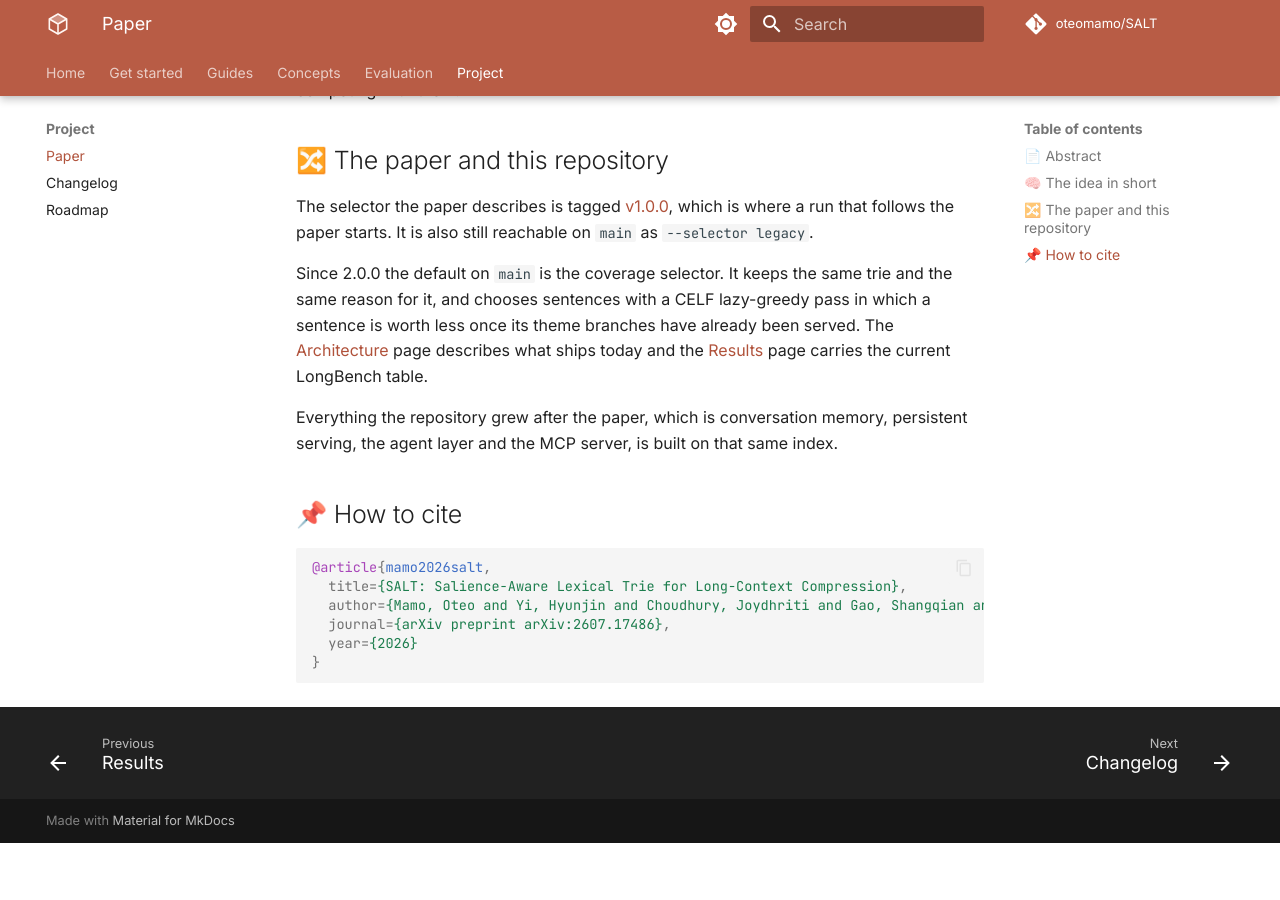
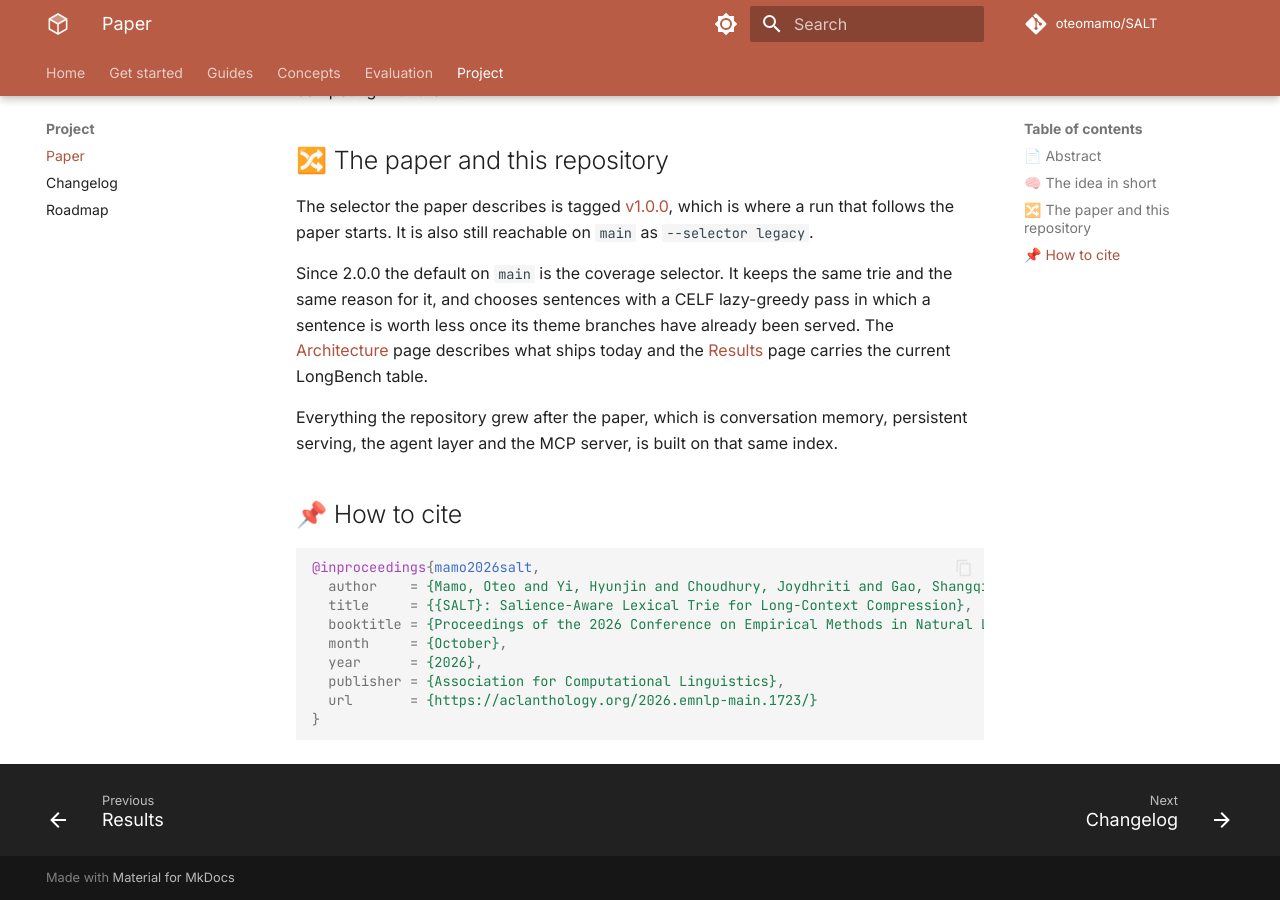
Before and after one commit to oteomamo/SALT, an MkDocs documentation site: the page built from docs/paper.md, in a window 1280 px wide and 900 px high, scrolled down 1468 px. Built offline with MkDocs 1.6.1 and Material for MkDocs 9.7.7, drawn with Linux system fonts in a browser that asks for light colours; comment, search, counter and statistics services are not loaded; the version menu is left out; before the commit the page ends 2311 px from its top, so only the background shows below that; some of the changed text lies outside the part shown.

Commit message:
v3.0.34 README: the citation and EMNLP badge point at the ACL Anthology

````diff
--- a/docs/paper.md
+++ b/docs/paper.md
@@ -7,7 +7,7 @@
     Methods in Natural Language Processing, held in Budapest.
 
 <div class="salt-buttons" markdown>
-[Read it on OpenReview](https://openreview.net/forum?id=UTJqOhkSqi){ .md-button .md-button--primary }
+[Read it in the ACL Anthology](https://aclanthology.org/2026.emnlp-main.1723/){ .md-button .md-button--primary }
 [arXiv preprint](https://arxiv.org/abs/2607.17486){ .md-button }
 </div>
 
@@ -84,10 +84,13 @@ on that same index.
 ## 📌 How to cite
 
 ```bibtex
-@article{mamo2026salt,
-  title={SALT: Salience-Aware Lexical Trie for Long-Context Compression},
-  author={Mamo, Oteo and Yi, Hyunjin and Choudhury, Joydhriti and Gao, Shangqian and Yu, Weikuan},
-  journal={arXiv preprint arXiv:2607.17486},
-  year={2026}
+@inproceedings{mamo2026salt,
+  author    = {Mamo, Oteo and Yi, Hyunjin and Choudhury, Joydhriti and Gao, Shangqian and Yu, Weikuan},
+  title     = {{SALT}: Salience-Aware Lexical Trie for Long-Context Compression},
+  booktitle = {Proceedings of the 2026 Conference on Empirical Methods in Natural Language Processing},
+  month     = {October},
+  year      = {2026},
+  publisher = {Association for Computational Linguistics},
+  url       = {https://aclanthology.org/2026.emnlp-main.1723/}
 }
 ```
--- a/pyproject.toml
+++ b/pyproject.toml
@@ -4,7 +4,7 @@ build-backend = "setuptools.build_meta"
 
 [project]
 name = "salt"
-version = "3.0.33"
+version = "3.0.34"
 description = "SALT: Salience-Aware Lexical Trie for Long-Context Compression"
 readme = "README.md"
 license = "MIT"
````
Also changed, not shown: README.md (+9 -6 lines), docs/index.md (+2 -2 lines).
